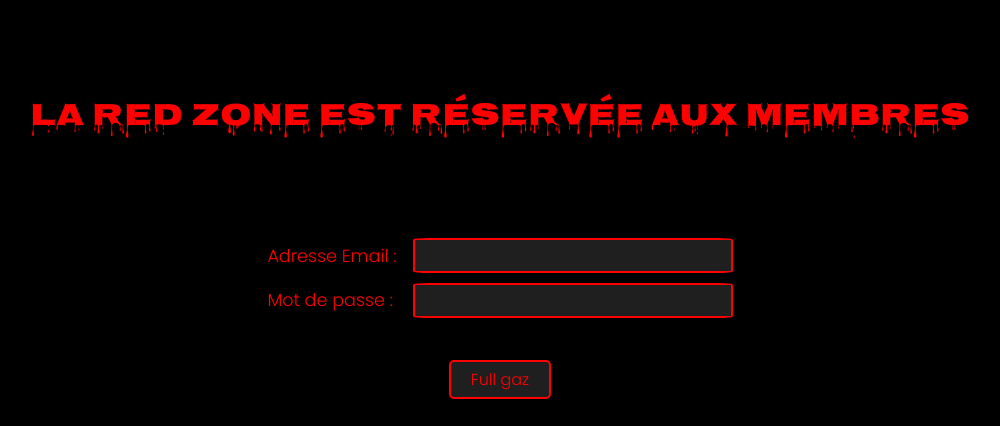
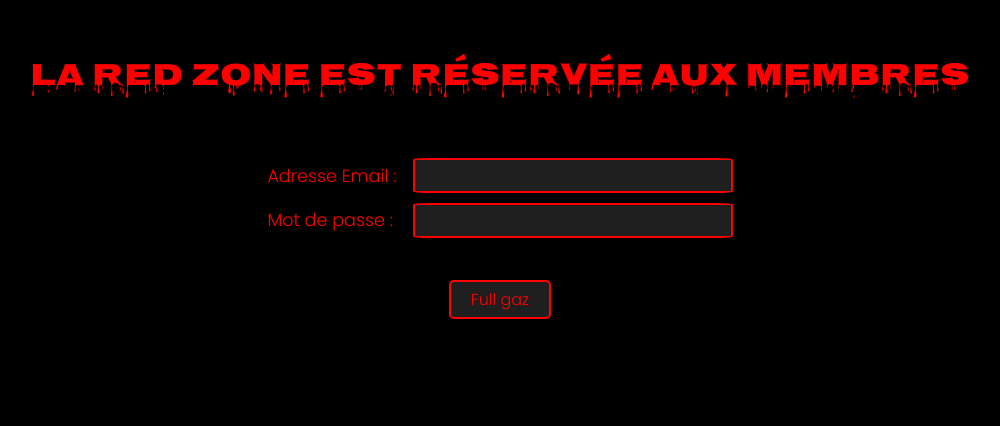
Before and after one commit to coppeti/redzone, a Django app: page /redzone/?next=/membres/galeries/1/ in a window 1280 px wide. Shown: the part 196-622 px from the top of the page, without its empty margins (140-1140 px from the left). Run offline with Django 5.2, Linux system fonts and the light colour scheme; some libraries are stand-ins or nearby versions.

Commit message:
Fix CSS: remove duplicate .title rule, keep Nosifer style

```diff
--- a/static/css/styles.css
+++ b/static/css/styles.css
@@ -54,10 +54,6 @@ body {
     src: url('../font/Poppins-Medium.ttf') format('truetype');
 }
 
-.title {
-    padding: 40px 0 40px 0;
-    font-family: 'Poppins-medium', sans-serif;
-}
 
 footer {
     width: 100%;
```
